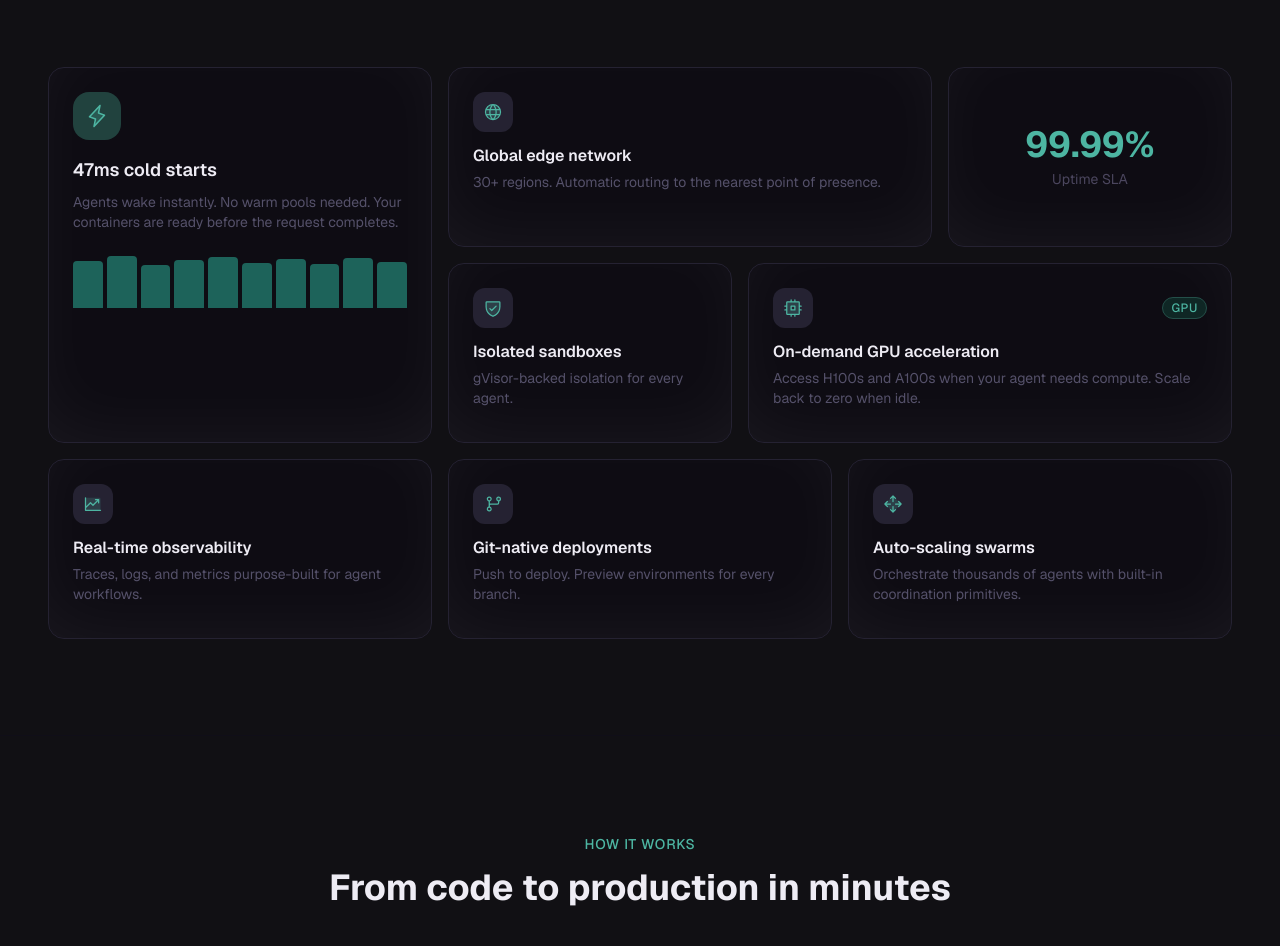
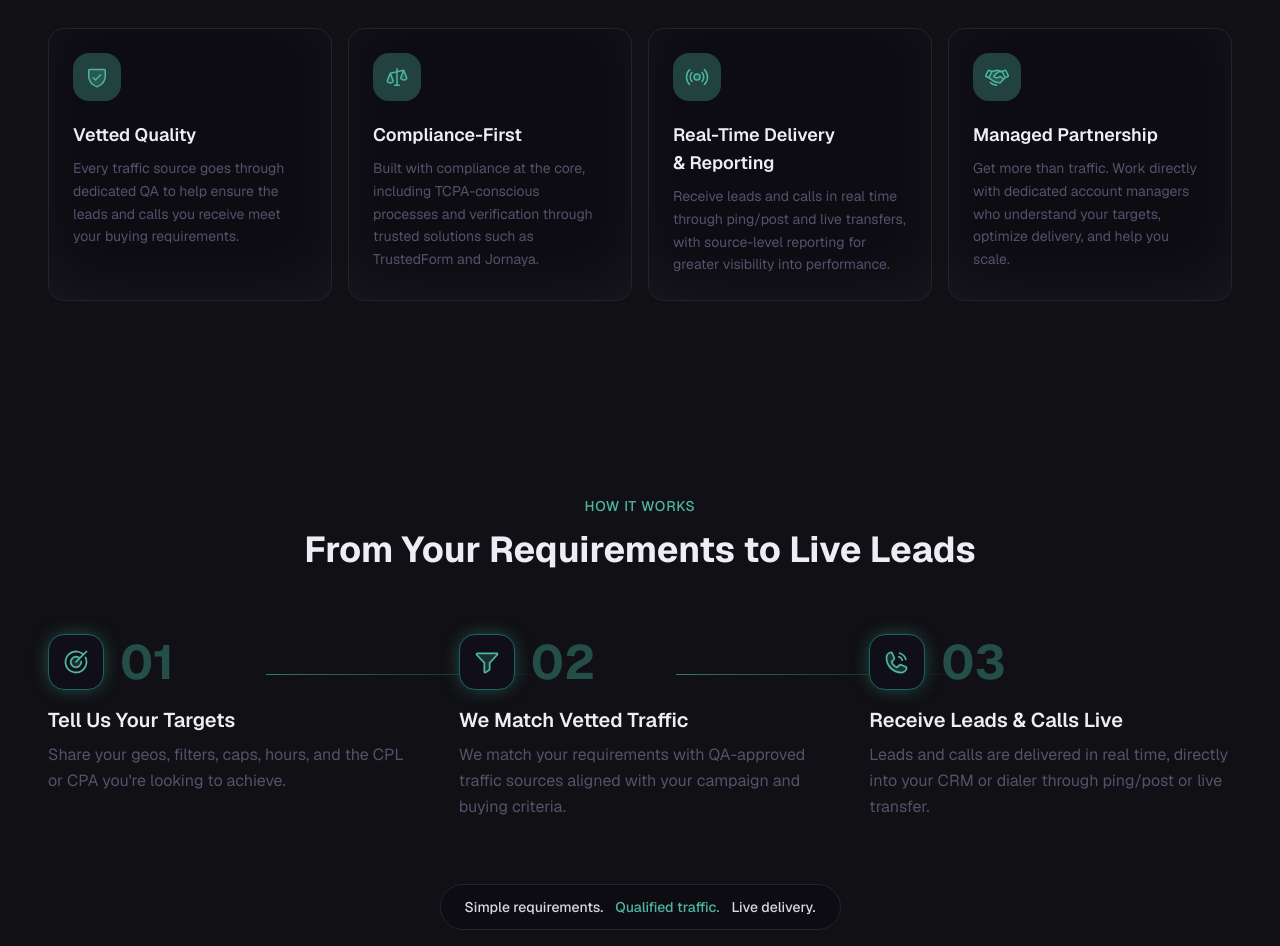
Before and after one commit to nayeem-lgtm/anchor-landing-page-nw, a Next.js app: page / in a window 1280 px wide. Shown: the part 1346-2292 px from the top of the page. Built offline with nearby package versions, Linux system fonts and the light colour scheme.

Commit message:
Add Why RAY features and requirements-to-live-leads flow sections

```diff
--- a/app/page.tsx
+++ b/app/page.tsx
@@ -1,8 +1,8 @@
 import { Header } from "@/components/header"
 import { HeroSection } from "@/components/hero-section"
 import { LogoCloud } from "@/components/logo-cloud"
-import { BentoGrid } from "@/components/bento-grid"
-import { HowItWorks } from "@/components/how-it-works"
+import { WhyRay } from "@/components/why-ray"
+import { RequirementsFlow } from "@/components/requirements-flow"
 import { TerminalDemo } from "@/components/terminal-demo"
 import { Pricing } from "@/components/pricing"
 import { Testimonials } from "@/components/testimonials"
@@ -18,8 +18,8 @@ export default function Home() {
       <main>
         <HeroSection />
         <LogoCloud />
-        <BentoGrid />
-        <HowItWorks />
+        <WhyRay />
+        <RequirementsFlow />
         <TerminalDemo />
         <Testimonials />
         <Comparison />
--- /dev/null
+++ b/components/requirements-flow.tsx
@@ -0,0 +1,130 @@
+"use client"
+
+import { useEffect, useRef, useState } from "react"
+import { Target, Funnel, PhoneCall } from "@phosphor-icons/react/dist/ssr"
+
+const STEPS = [
+  {
+    icon: Target,
+    number: "01",
+    title: "Tell Us Your Targets",
+    description: "Share your geos, filters, caps, hours, and the CPL or CPA you're looking to achieve.",
+  },
+  {
+    icon: Funnel,
+    number: "02",
+    title: "We Match Vetted Traffic",
+    description:
+      "We match your requirements with QA-approved traffic sources aligned with your campaign and buying criteria.",
+  },
+  {
+    icon: PhoneCall,
+    number: "03",
+    title: "Receive Leads & Calls Live",
+    description:
+      "Leads and calls are delivered in real time, directly into your CRM or dialer through ping/post or live transfer.",
+  },
+]
+
+export function RequirementsFlow() {
+  const [isVisible, setIsVisible] = useState(false)
+  const [activeStep, setActiveStep] = useState(-1)
+  const ref = useRef<HTMLDivElement>(null)
+
+  useEffect(() => {
+    const observer = new IntersectionObserver(
+      ([entry]) => {
+        if (entry.isIntersecting) {
+          setIsVisible(true)
+          observer.disconnect()
+        }
+      },
+      { threshold: 0.1 },
+    )
+    if (ref.current) observer.observe(ref.current)
+    return () => observer.disconnect()
+  }, [])
+
+  useEffect(() => {
+    if (isVisible) {
+      STEPS.forEach((_, i) => {
+        setTimeout(() => setActiveStep(i), 400 + i * 300)
+      })
+    }
+  }, [isVisible])
+
+  return (
+    <section ref={ref} className="py-24 border-t border-[var(--color-baltic-sea-900)] overflow-hidden">
+      <div className="mx-auto max-w-[1400px] px-2.5 sm:px-6 lg:px-12">
+        <div
+          className={`text-center max-w-2xl mx-auto mb-16 transition-all duration-700 ${isVisible ? "opacity-100 translate-y-0 blur-0" : "opacity-0 translate-y-12 blur-sm"}`}
+        >
+          <span className="text-sm font-medium text-[var(--color-keppel-400)] uppercase tracking-wider">
+            How it works
+          </span>
+          <h2 className="mt-3 text-3xl font-bold text-[var(--color-baltic-sea-100)] md:text-4xl text-balance">
+            From Your Requirements to Live Leads
+          </h2>
+        </div>
+
+        <div className="grid md:grid-cols-3 gap-8 lg:gap-12">
+          {STEPS.map((step, i) => (
+            <div
+              key={step.number}
+              className={`relative transition-all duration-700 ease-out ${
+                activeStep >= i ? "opacity-100 translate-y-0 scale-100" : "opacity-0 translate-y-16 scale-95"
+              }`}
+            >
+              {i < STEPS.length - 1 && (
+                <div
+                  className={`hidden md:block absolute top-10 left-[60%] h-px bg-gradient-to-r from-[var(--color-keppel-600)] to-transparent transition-all duration-1000 ease-out origin-left ${
+                    activeStep > i ? "w-[80%] opacity-100" : "w-0 opacity-0"
+                  }`}
+                  style={{ transitionDelay: "200ms" }}
+                />
+              )}
+
+              <div className="flex flex-col items-start">
+                <div className="flex items-center gap-4 mb-4">
+                  <div
+                    className={`h-14 w-14 rounded-2xl bg-[var(--color-baltic-sea-900)] border border-[var(--color-baltic-sea-800)] flex items-center justify-center transition-all duration-500 ${
+                      activeStep >= i
+                        ? "border-[var(--color-keppel-700)] shadow-[0_0_20px_-5px_var(--color-keppel-600)]"
+                        : ""
+                    }`}
+                  >
+                    <step.icon
+                      weight="duotone"
+                      className={`h-7 w-7 transition-colors duration-500 ${activeStep >= i ? "text-[var(--color-keppel-400)]" : "text-[var(--color-baltic-sea-600)]"}`}
+                    />
+                  </div>
+                  <span
+                    className={`text-5xl font-bold transition-all duration-500 ${
+                      activeStep >= i ? "text-[var(--color-keppel-800)]" : "text-[var(--color-baltic-sea-800)]"
+                    }`}
+                  >
+                    {step.number}
+                  </span>
+                </div>
+                <h3 className="text-xl font-semibold text-[var(--color-baltic-sea-100)] mb-2 text-balance">
+                  {step.title}
+                </h3>
+                <p className="text-[var(--color-baltic-sea-400)] leading-relaxed">{step.description}</p>
+              </div>
+            </div>
+          ))}
+        </div>
+
+        <div
+          className={`mt-16 flex justify-center transition-all duration-700 ${activeStep >= STEPS.length - 1 ? "opacity-100 translate-y-0" : "opacity-0 translate-y-6"}`}
+        >
+          <p className="inline-flex flex-wrap items-center justify-center gap-x-3 gap-y-1 rounded-full border border-[var(--color-baltic-sea-800)] bg-[var(--color-baltic-sea-950)] px-6 py-3 text-center text-sm font-medium text-[var(--color-baltic-sea-200)]">
+            <span>Simple requirements.</span>
+            <span className="text-[var(--color-keppel-400)]">Qualified traffic.</span>
+            <span>Live delivery.</span>
+          </p>
+        </div>
+      </div>
+    </section>
+  )
+}
--- /dev/null
+++ b/components/why-ray.tsx
@@ -0,0 +1,112 @@
+"use client"
+
+import type React from "react"
+
+import { BentoCard } from "./bento-card"
+import { ShieldCheck, Scales, Broadcast, Handshake } from "@phosphor-icons/react/dist/ssr"
+import { useEffect, useRef, useState } from "react"
+
+const FEATURES = [
+  {
+    icon: ShieldCheck,
+    title: "Vetted Quality",
+    description:
+      "Every traffic source goes through dedicated QA to help ensure the leads and calls you receive meet your buying requirements.",
+  },
+  {
+    icon: Scales,
+    title: "Compliance-First",
+    description:
+      "Built with compliance at the core, including TCPA-conscious processes and verification through trusted solutions such as TrustedForm and Jornaya.",
+  },
+  {
+    icon: Broadcast,
+    title: "Real-Time Delivery & Reporting",
+    description:
+      "Receive leads and calls in real time through ping/post and live transfers, with source-level reporting for greater visibility into performance.",
+  },
+  {
+    icon: Handshake,
+    title: "Managed Partnership",
+    description:
+      "Get more than traffic. Work directly with dedicated account managers who understand your targets, optimize delivery, and help you scale.",
+  },
+]
+
+function AnimatedItem({
+  children,
+  delay = 0,
+  className = "",
+}: {
+  children: React.ReactNode
+  delay?: number
+  className?: string
+}) {
+  const [isVisible, setIsVisible] = useState(false)
+  const ref = useRef<HTMLDivElement>(null)
+
+  useEffect(() => {
+    const observer = new IntersectionObserver(
+      ([entry]) => {
+        if (entry.isIntersecting) {
+          setTimeout(() => setIsVisible(true), delay)
+          observer.disconnect()
+        }
+      },
+      { threshold: 0.1 },
+    )
+    if (ref.current) observer.observe(ref.current)
+    return () => observer.disconnect()
+  }, [delay])
+
+  return (
+    <div
+      ref={ref}
+      className={`transition-all duration-700 ease-out ${className} ${
+        isVisible ? "opacity-100 translate-y-0 blur-0" : "opacity-0 translate-y-10 blur-sm"
+      }`}
+    >
+      {children}
+    </div>
+  )
+}
+
+export function WhyRay() {
+  return (
+    <section id="why-ray" className="py-24 border-t border-[var(--color-baltic-sea-900)]">
+      <div className="mx-auto max-w-[1400px] px-2.5 sm:px-6 lg:px-12">
+        <AnimatedItem delay={0}>
+          <div className="mb-16 max-w-2xl">
+            <span className="text-sm font-medium text-[var(--color-keppel-400)] uppercase tracking-wider">
+              Why RAY
+            </span>
+            <h2 className="mt-3 text-3xl font-bold text-[var(--color-baltic-sea-100)] md:text-4xl text-balance">
+              Why Buyers Choose RAY
+            </h2>
+            <p className="mt-4 text-lg text-[var(--color-baltic-sea-400)] text-pretty">
+              A trusted lead-gen partner engineered around quality, compliance, and measurable performance.
+            </p>
+          </div>
+        </AnimatedItem>
+
+        <div className="grid grid-cols-1 gap-4 sm:grid-cols-2 lg:grid-cols-4">
+          {FEATURES.map((feature, i) => (
+            <AnimatedItem key={feature.title} delay={120 * (i + 1)} className="h-full">
+              <BentoCard className="flex h-full flex-col">
+                <div className="flex h-12 w-12 items-center justify-center rounded-xl bg-[var(--color-keppel-900)] transition-transform duration-300 group-hover:scale-110">
+                  <feature.icon weight="duotone" className="h-6 w-6 text-[var(--color-keppel-400)]" />
+                </div>
+                <h3 className="mt-5 text-lg font-semibold text-[var(--color-baltic-sea-100)] text-balance">
+                  {feature.title}
+                </h3>
+                <p className="mt-2 text-sm leading-relaxed text-[var(--color-baltic-sea-400)]">
+                  {feature.description}
+                </p>
+              </BentoCard>
+            </AnimatedItem>
+          ))}
+        </div>
+      </div>
+    </section>
+  )
+}
```
